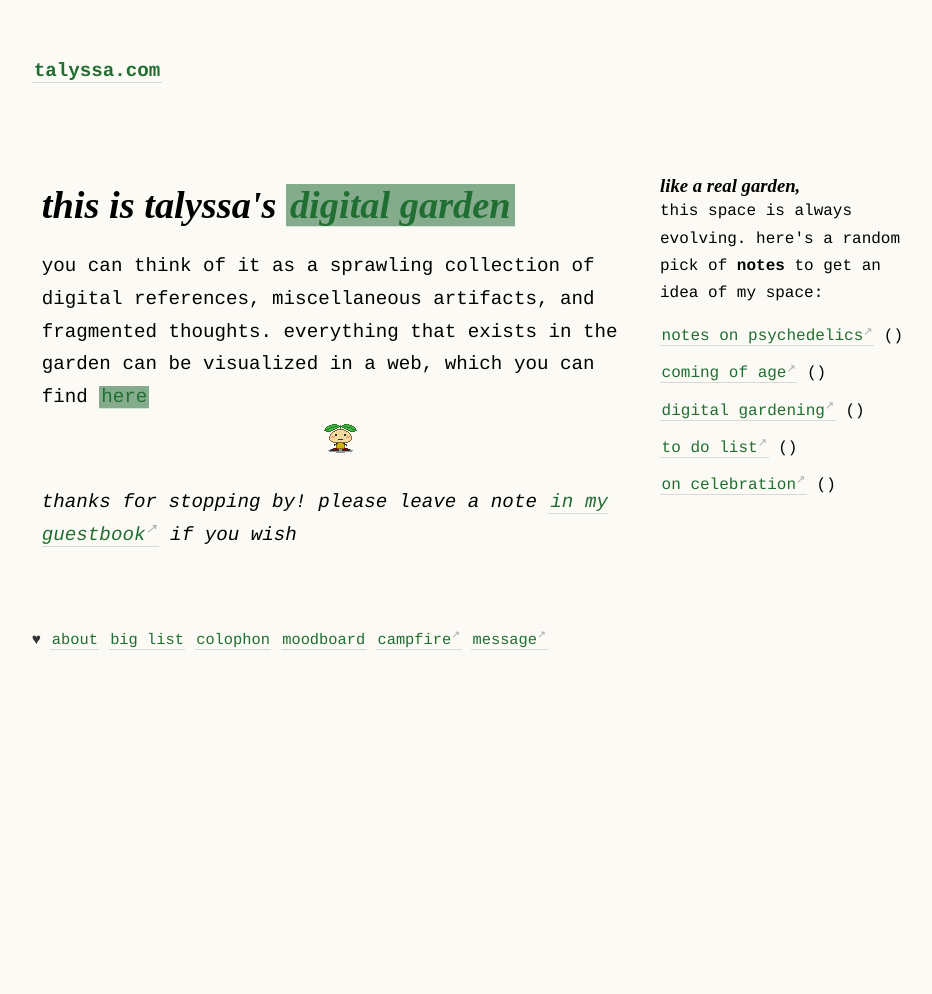
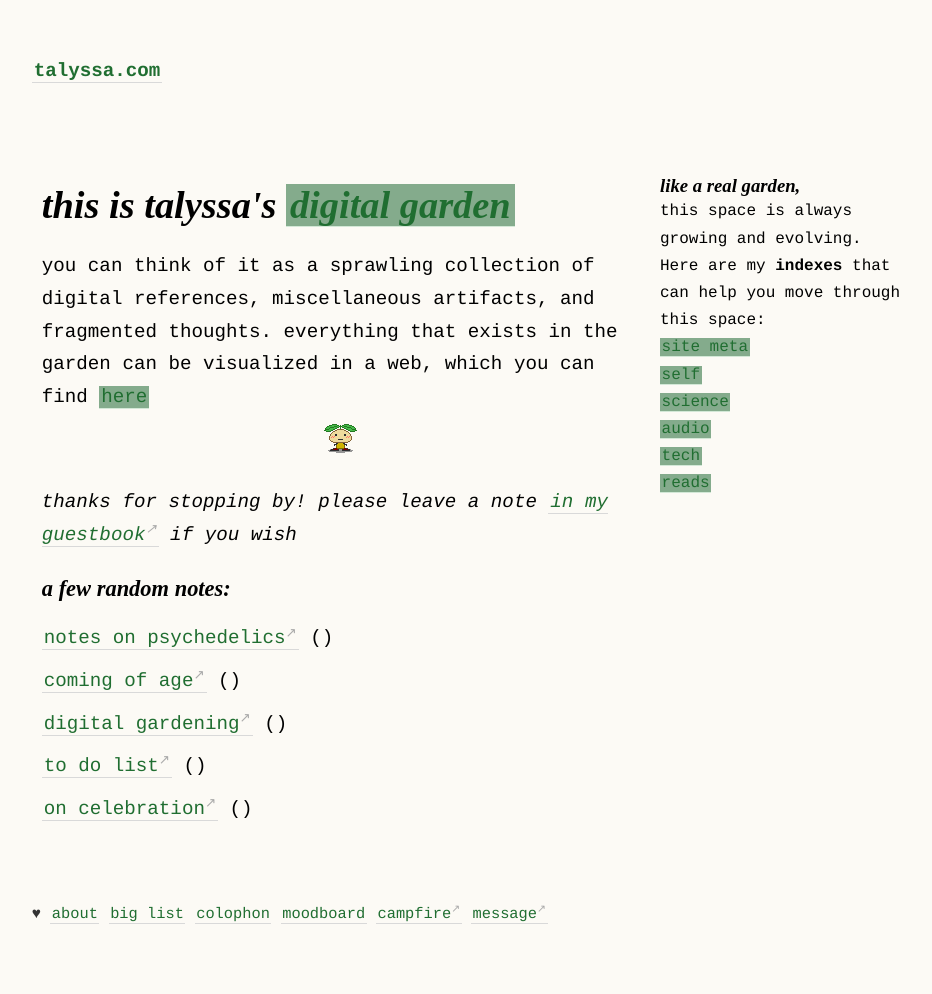
Before and after one commit to geminiworms/talyssagarden.github.io, a Jekyll site: the page built from _pages/index.md, in a window 1280 px wide. Shown: the whole page, without its empty margins (45-977 px from the left). Built offline with Jekyll 4.4.1, drawn with Linux system fonts in a browser that asks for light colours; before the commit the page ends 900 px from its top, so only the background shows below that.

Commit message:
Update index.md
add indexes and change positon of random notes

```diff
--- a/_pages/index.md
+++ b/_pages/index.md
@@ -42,17 +42,34 @@ permalink: /
     <div class="left-column">
       <h1>this is talyssa's <a class="internal-link" href="/what-is-digital-gardening">digital garden</a></h1>
       <p>you can think of it as a sprawling collection of digital references, miscellaneous artifacts, and fragmented thoughts. everything that exists in the garden can be visualized in a web, which you can find <a class="internal-link" href="/web">here</a> <img src="/assets/mini-graphics/sprout.gif" style="padding: 0px 0px 0px 0px;"><br><i>thanks for stopping by! please leave a note <a class="external-link" href="https://www.yourworldoftext.com/~talyssa.txt/">in my guestbook</a> if you wish</i></p>
+      <p><h3>a few random notes:</h3></p>
+        {% assign notes_pages = site.notes %}
+        {% assign random_pages = notes_pages | sample: 5 %}
+
+          <ul>
+            {% for page in random_pages %}
+              <li><a href="{{ page.url }}">{{ page.title }}</a> ({{ page.last_modified_at | date: "%B %-d, %Y" }})</li>
+             {% endfor %}
+          </ul>
     </div>
     <div class="right-column">
-      <p><h3>like a real garden,</h3>this space is always evolving. here's a random pick of <b>notes</b> to get an idea of my space:</p>
-{% assign notes_pages = site.notes %}
-{% assign random_pages = notes_pages | sample: 5 %}
+      <p><h3>like a real garden,</h3>this space is always growing and evolving. Here are my <b>indexes</b> that can help you move through this space:</p><br>
+    <a class="internal-link" href="/site-meta">site meta</a><br>
+    <a class="internal-link" href="/self">self</a><br>
+    <a class="internal-link" href="/science">science</a><br>
+    <a class="internal-link" href="/audio">audio</a><br>
+    <a class="internal-link" href="/tech">tech</a><br>
+    <a class="internal-link" href="/reads">reads</a><br>
 
-<ul>
-  {% for page in random_pages %}
-    <li><a href="{{ page.url }}">{{ page.title }}</a> ({{ page.last_modified_at | date: "%B %-d, %Y" }})</li>
-  {% endfor %}
-</ul>
+
+
+
+
+
+
+
+
+
 
 
 
```
